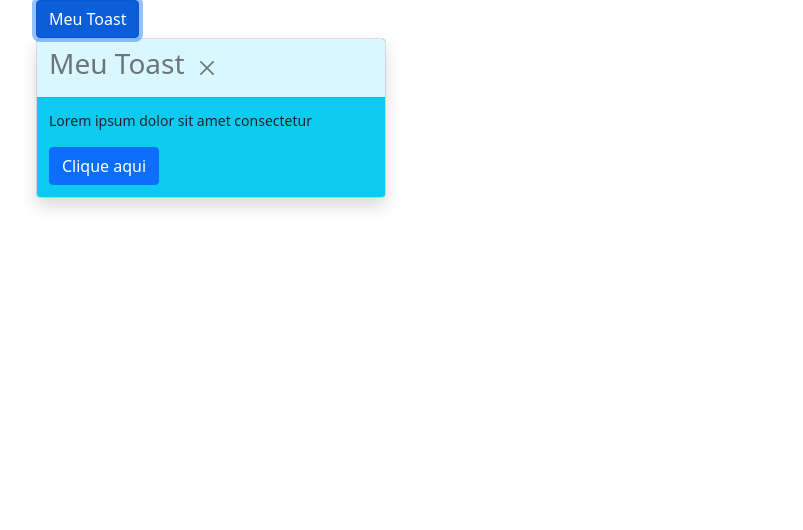
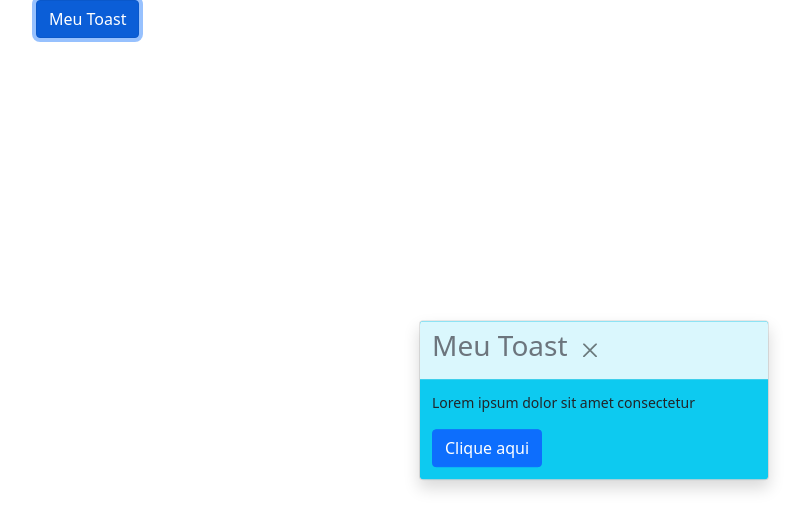
Before and after one commit to treinaweb/treinaweb-bootstrap-Conhecendo-componentes-de-Offcanvas-e-Toasts, a plain HTML site: page offcanvas e toasts/toast/index.html in a window 1280 px wide. Both pictures are taken after a click on the button "Meu Toast". Shown: the whole page, without its empty margins (46-849 px from the left). Drawn offline with nearby package versions, Linux system fonts and the light colour scheme.

Commit message:
1-8 Definindo a posição e cor do do Toast

```diff
--- a/offcanvas e toasts/toast/index.html
+++ b/offcanvas e toasts/toast/index.html
@@ -11,7 +11,9 @@
 <body>
     <div class="container">
         <button class="btn btn-primary" onclick="showToast();">Meu Toast</button>
-        <div class="toast bg-info" role="alert" aria-live="assertive" aria-atomic="true">
+
+        <div class="position-fixed top-50 start-50 translate-middle">
+            <div class="toast bg-info " role="alert" data-bs-autohide="false" aria-live="assertive" aria-atomic="true">
                 <div class="toast-header">
                     <h3>Meu Toast</h3>
                     <button class="btn-close" type="button" data-bs-dismiss="toast" aria-label="Close"></button>
@@ -21,6 +23,8 @@
                     <button class="btn btn-primary">Clique aqui</button>
                 </div>
             </div>
+        </div>
+
 
     </div>
 
```
Lines whose indentation alone changed are shown as unchanged.
